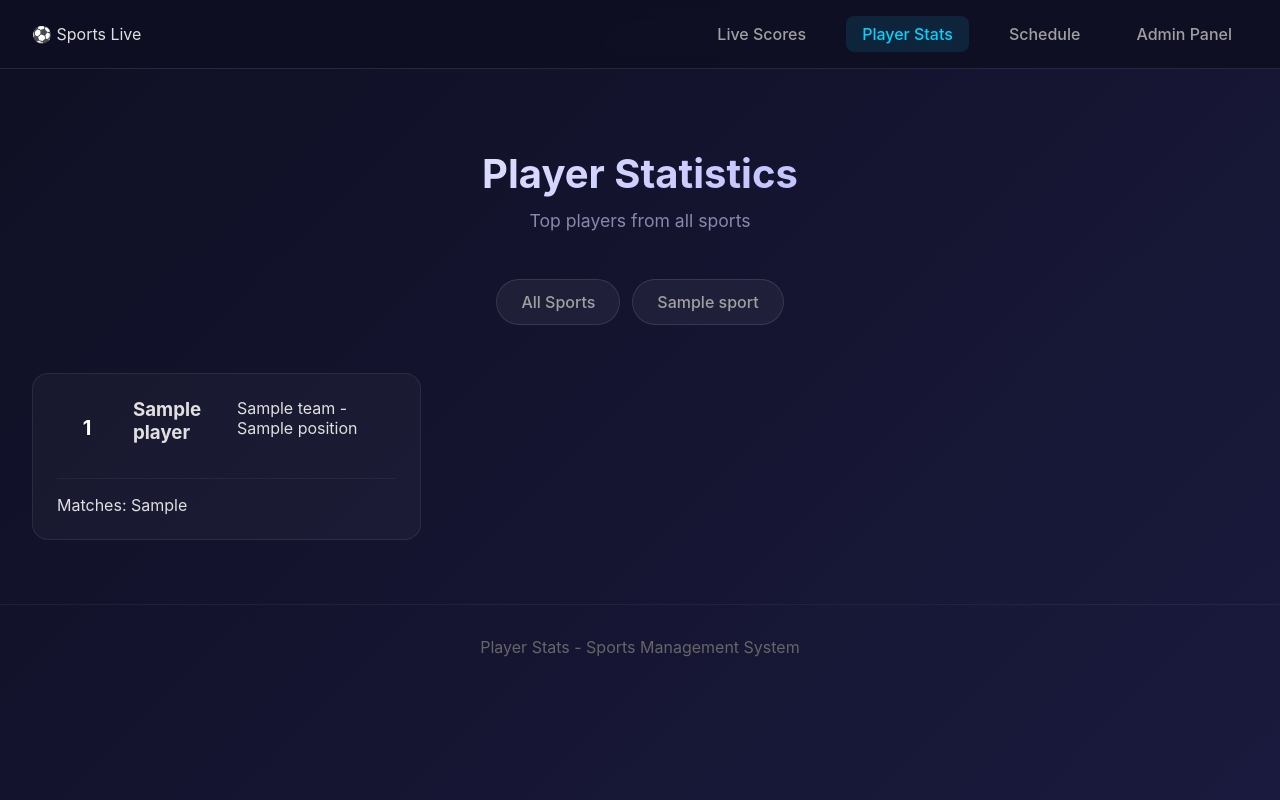
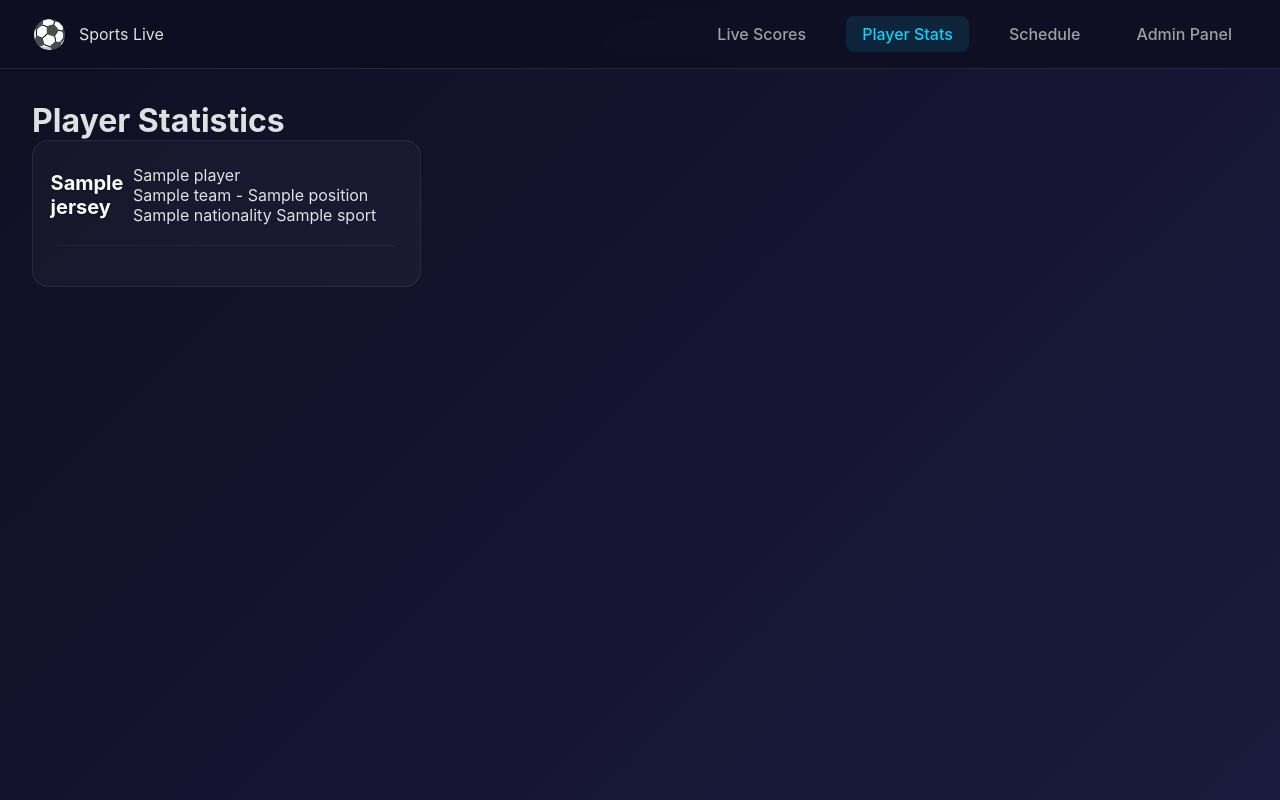
Before and after one commit to Geethasree1326/my-sport-project, a Flask app: template templates/player.html in a window 1280 px wide. Run offline with Flask 3, Linux system fonts and the light colour scheme; the template is opened without the code that fills it: most values are stand-ins (such as "Sample title", 1, 10 or a date in 2020).

Commit message:
Refactor player.html for improved structure and clarity

```diff
--- a/templates/player.html
+++ b/templates/player.html
@@ -1,15 +1,14 @@
 <!DOCTYPE html>
 <html lang="en">
 <head>
-<meta charset="UTF-8">
-<meta name="viewport" content="width=device-width, initial-scale=1.0">
-<title>Player Stats</title>
-<link rel="stylesheet" href="{{ url_for('static', filename='style.css') }}">
+    <meta charset="UTF-8">
+    <title>Player Stats</title>
+    <link rel="stylesheet" href="{{ url_for('static', filename='style.css') }}">
 </head>
 <body>
 <nav class="navbar">
     <div class="nav-container">
-        <div class="logo">&#9917; Sports Live</div>
+        <div class="logo"><span class="logo-icon">&#9917;</span>Sports Live</div>
         <div class="nav-links">
             <a href="/" class="nav-link">Live Scores</a>
             <a href="/players" class="nav-link active">Player Stats</a>
@@ -20,42 +19,35 @@
 </nav>
 
 <main class="main-content">
-    <div class="hero-section">
-        <h1>Player Statistics</h1>
-        <p>Top players from all sports</p>
-    </div>
-
-    <div class="sport-filters">
-        <a href="?sport=all" class="filter-btn {% if selected_sport=='all' %}active{% endif %}">All Sports</a>
-        {% for sport in sports %}
-        <a href="?sport={{ sport.name }}" class="filter-btn {% if selected_sport==sport.name %}active{% endif %}">{{ sport.name }}</a>
-        {% endfor %}
-    </div>
-
+    <h1>Player Statistics</h1>
     <div class="players-grid">
         {% for player in players %}
         <div class="player-card">
             <div class="player-header">
-                <div class="player-jersey" style="background-color: {{ player.team.logo_color }}">{{ player.jersey_number }}</div>
-                <h3>{{ player.name }}</h3>
-                <p>{{ player.team.name }} - {{ player.position }}</p>
+                <div class="player-jersey">{{ player.jersey }}</div>
+                <div class="player-info">
+                    <div class="player-name">{{ player.name }}</div>
+                    <div class="player-team">{{ player.team }} - {{ player.position }}</div>
+                    <div class="player-meta">
+                        <span class="nationality">{{ player.nationality }}</span>
+                        <span class="position-badge">{{ player.sport }}</span>
+                    </div>
+                </div>
             </div>
             <div class="player-stats">
-                <p>Matches: {{ player.matches_played }}</p>
-                {% if player.team.sport.name=='Cricket' %}
-                <p>Runs: {{ player.runs }} | Wickets: {{ player.wickets }}</p>
-                {% elif player.team.sport.name=='Football' or player.team.sport.name=='Hockey' %}
-                <p>Goals: {{ player.goals }} | Assists: {{ player.assists }}</p>
-                {% elif player.team.sport.name=='Kabaddi' %}
-                <p>Raid: {{ player.raid_points }} | Tackle: {{ player.tackle_points }} | Total: {{ player.points }}</p>
-                {% elif player.team.sport.name=='Badminton' %}
-                <p>Smashes: {{ player.smashes }} | Aces: {{ player.aces }}</p>
+                {% if player.sport == "Cricket" %}
+                <div class="stat-item"><span class="stat-value">{{ player.runs }}</span><span class="stat-label">Runs</span></div>
+                <div class="stat-item"><span class="stat-value">{{ player.wickets }}</span><span class="stat-label">Wickets</span></div>
+                <div class="stat-item"><span class="stat-value">{{ player.matches }}</span><span class="stat-label">Matches</span></div>
+                {% elif player.sport == "Football" %}
+                <div class="stat-item"><span class="stat-value">{{ player.goals }}</span><span class="stat-label">Goals</span></div>
+                <div class="stat-item"><span class="stat-value">{{ player.assists }}</span><span class="stat-label">Assists</span></div>
+                <div class="stat-item"><span class="stat-value">{{ player.matches }}</span><span class="stat-label">Matches</span></div>
                 {% endif %}
             </div>
         </div>
         {% endfor %}
     </div>
 </main>
-<footer class="footer">Player Stats - Sports Management System</footer>
 </body>
 </html>
```
